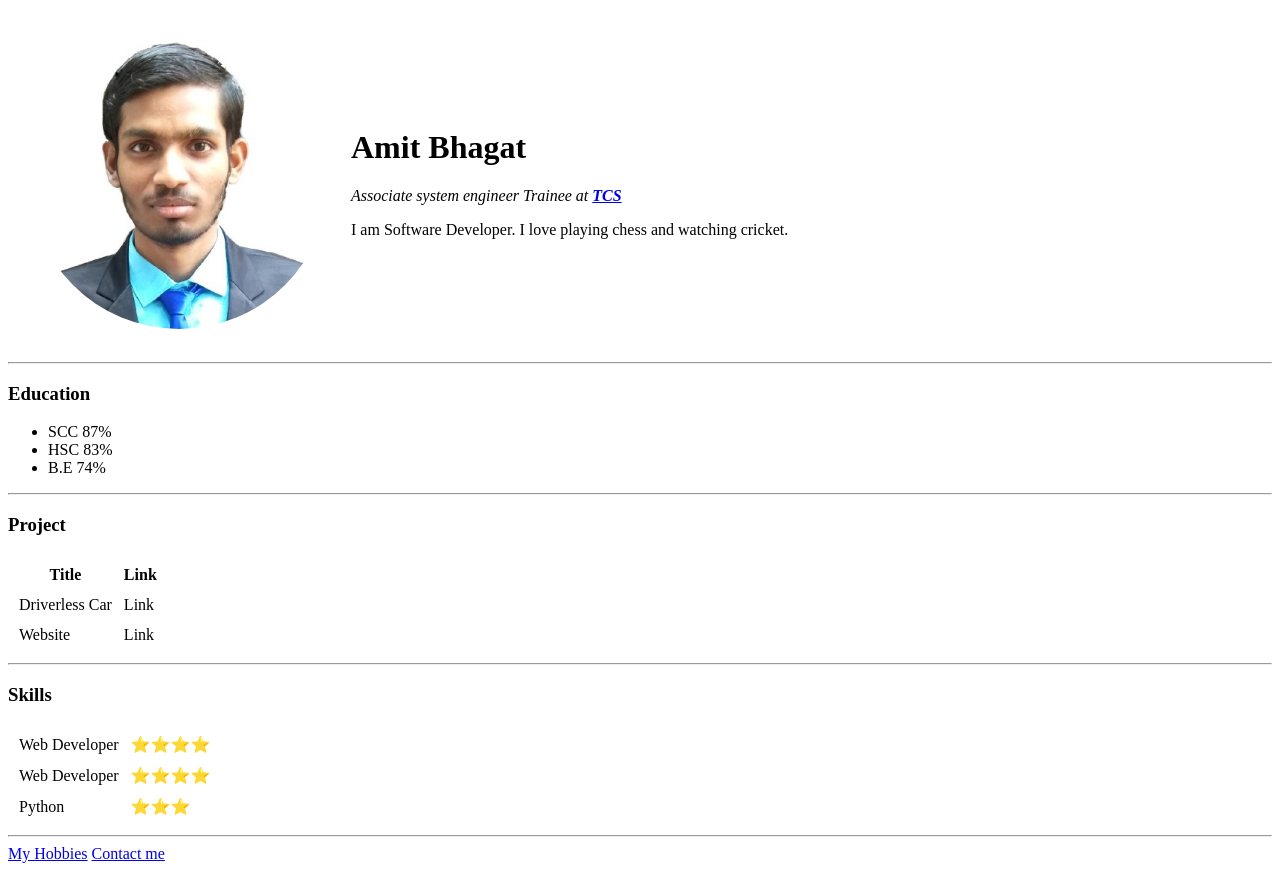
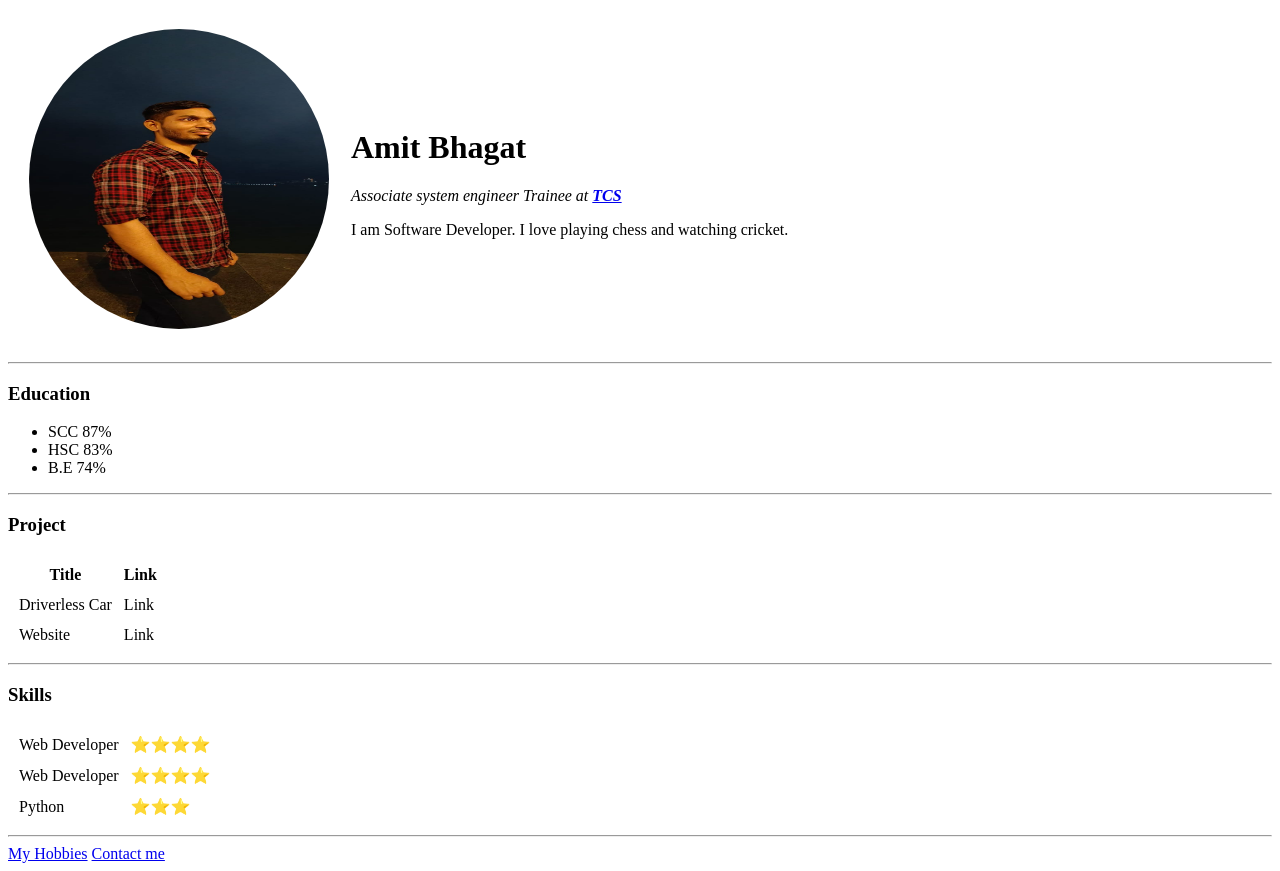
Before and after one commit to AMIT-BHAGAT/cv, a plain HTML site: page index.html in a window 1280 px wide. Drawn offline with Linux system fonts and the light colour scheme.

Commit message:
Update index.html with favicon

```diff
--- a/index.html
+++ b/index.html
@@ -4,11 +4,12 @@
 <head>
   <meta charset="utf-8">
   <title>❤ Amit Personal Site</title>
+  <link rel="icon" type="image/png" href="image/icons8.png"/>
 </head>
 
 <body>
   <table cellspacing="20">
-    <td><img src="image/photo.jfif" alt="Profile image" width="300" height="300" style="border-radius:50%;" >
+    <td><img src="image/Amit.jpeg" alt="Profile image" width="300" height="300" style="border-radius:50%;" >
     </td>
     <td>
       <h1>Amit Bhagat</h1>
```
